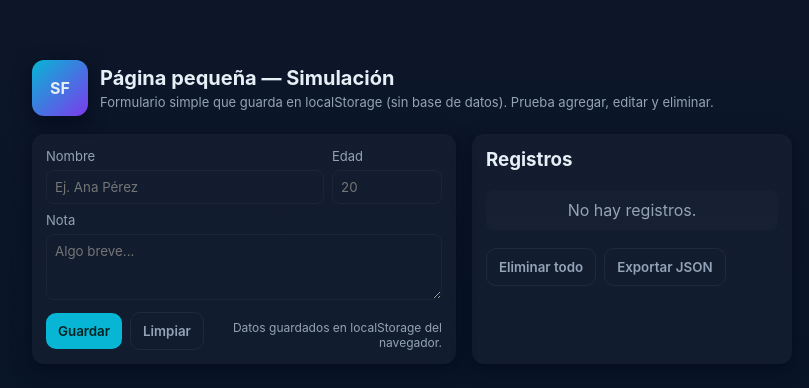
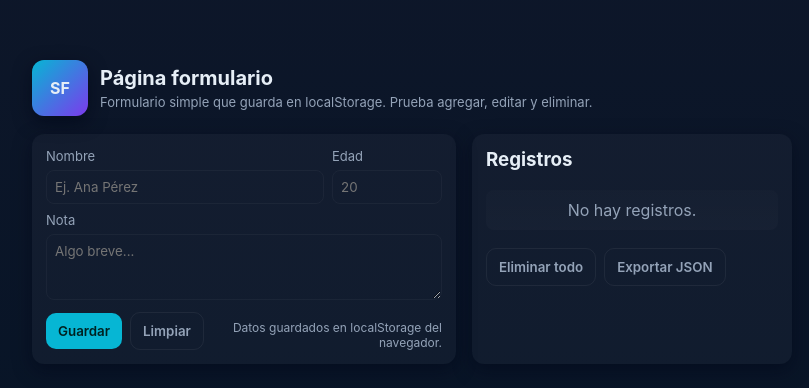
Before and after one commit to Elanny29/Practica-GDS, a plain HTML site: page index.html in a window 1280 px wide. Shown: the part 188-576 px from the top of the page, without its empty margins (228-1037 px from the left). Drawn offline with Linux system fonts and the light colour scheme.

Commit message:
Modificacion index.html

```diff
--- a/index.html
+++ b/index.html
@@ -3,7 +3,7 @@
 <head>
   <meta charset="utf-8">
   <meta name="viewport" content="width=device-width,initial-scale=1">
-  <title>Página pequeña - Simulación sin DB</title>
+  <title>Página - Simulación</title>
   <style>
     :root{--bg:#0f172a;--card:#0b1220;--accent:#06b6d4;--muted:#94a3b8}
     *{box-sizing:border-box;font-family:Inter, system-ui, Arial, sans-serif}
@@ -39,8 +39,8 @@
     <header>
       <div class="logo">SF</div>
       <div>
-        <h1>Página pequeña — Simulación</h1>
-        <p class="lead">Formulario simple que guarda en localStorage (sin base de datos). Prueba agregar, editar y eliminar.</p>
+        <h1>Página formulario</h1>
+        <p class="lead">Formulario simple que guarda en localStorage. Prueba agregar, editar y eliminar.</p>
       </div>
     </header>
 
```
